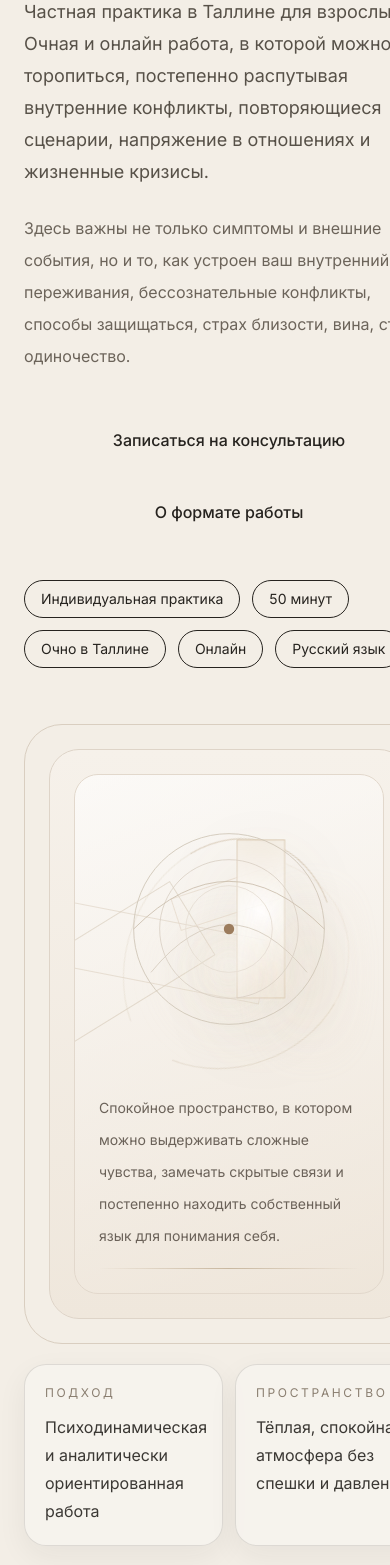
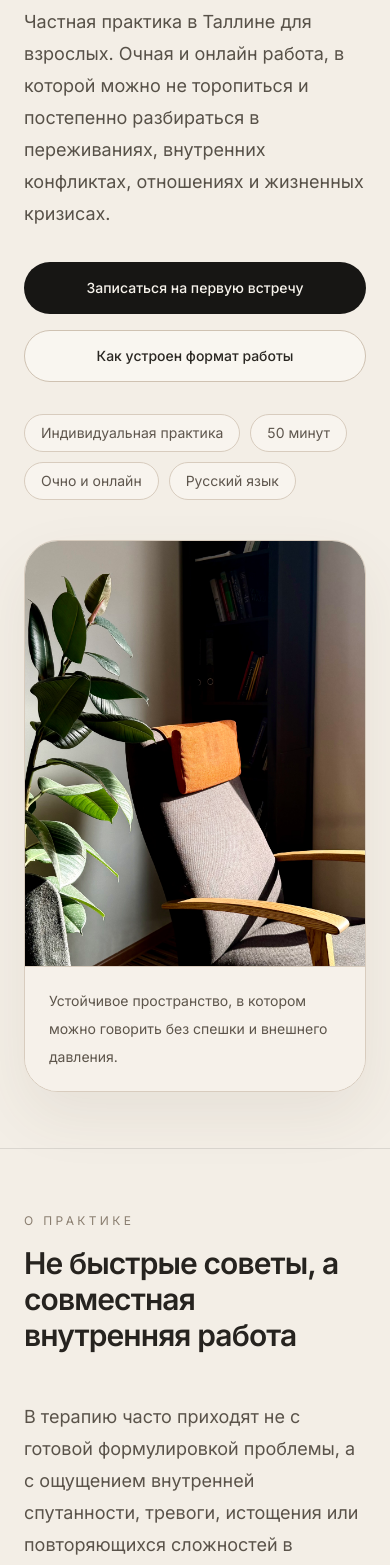
Before and after one commit to surf595/kairos-site, a Next.js app: page / in a window 390 px wide. Shown: the part 432-1997 px from the top of the page. Built offline with nearby package versions, Linux system fonts and the light colour scheme.

Commit message:
Sprint 2: simplify homepage structure and align legal pages

```diff
--- a/app/page.tsx
+++ b/app/page.tsx
@@ -1,5 +1,5 @@
+import Image from "next/image";
 import Link from "next/link";
-import Image from "next/image";
 
 const themes = [
   "Тревога и внутреннее напряжение",
@@ -10,262 +10,127 @@ const themes = [
   "Ощущение, что с вами «что-то не так»",
 ];
 
-const features = [
-  { title: "Индивидуальная практика", value: "Для взрослых" },
-  { title: "Формат встречи", value: "Очно и онлайн" },
-  { title: "Длительность", value: "50 минут" },
-  { title: "Язык работы", value: "Русский" },
-];
+const firstStepItems = [
+  "Вы пишете в удобной форме: через сайт, email или телефон.",
+  "Я отвечаю и предлагаю возможные окна для первой встречи.",
+  "Мы выбираем подходящий формат: очно в Таллине или онлайн.",
+] as const;
 
 export default function HomePage() {
   return (
-    <main className="home-premium bg-[#F3EEE6] text-[#26231F]">
-      <section className="home-hero relative overflow-hidden border-b border-black/10">
-        <div className="hero-light absolute inset-0" />
-        <div className="hero-noise absolute inset-0" />
-
-        <div className="relative mx-auto grid min-h-[calc(100vh-76px)] max-w-7xl items-center gap-14 px-6 py-16 md:px-10 lg:grid-cols-[1.08fr_0.92fr] lg:px-12 lg:py-24">
-          <div className="max-w-3xl fade-in-up">
-            <p className="mb-6 text-xs uppercase tracking-[0.34em] text-[#7A7268]">
-              Kairos Therapy OÜ• частная практика
+    <main className="bg-[#F3EEE6] text-[#26231F]">
+      <section className="border-b border-black/10">
+        <div className="mx-auto grid max-w-7xl gap-10 px-6 py-14 md:px-10 md:py-20 lg:grid-cols-[1.05fr_0.95fr] lg:items-center lg:px-12">
+          <div className="max-w-3xl">
+            <p className="text-xs uppercase tracking-[0.3em] text-[#7A7268]">
+              Kairos Therapy OÜ • частная практика
             </p>
 
-            <h1 className="max-w-4xl text-5xl font-semibold leading-[0.95] tracking-[-0.05em] text-[#171614] sm:text-6xl lg:text-7xl">
-              Психотерапия как пространство для понимания себя
+            <h1 className="mt-5 text-4xl font-semibold leading-tight tracking-[-0.03em] text-[#171614] sm:text-5xl lg:text-6xl">
+              Психотерапия как спокойное пространство для понимания себя
             </h1>
 
-            <div className="mt-8 h-px w-24 bg-[#B7AA96]" />
-
-            <p className="mt-8 max-w-2xl text-lg leading-8 text-[#575148] sm:text-xl">
-              Частная практика в Таллине для взрослых. Очная и онлайн работа, в
-              которой можно не торопиться, постепенно распутывая внутренние
-              конфликты, повторяющиеся сценарии, напряжение в отношениях и
-              жизненные кризисы.
+            <p className="mt-7 max-w-2xl text-lg leading-8 text-[#575148]">
+              Частная практика в Таллине для взрослых. Очная и онлайн работа,
+              в которой можно не торопиться и постепенно разбираться в
+              переживаниях, внутренних конфликтах, отношениях и жизненных
+              кризисах.
             </p>
 
-            <p className="mt-6 max-w-2xl text-base leading-8 text-[#6C645A]">
-              Здесь важны не только симптомы и внешние события, но и то, как
-              устроен ваш внутренний мир: переживания, бессознательные
-              конфликты, способы защищаться, страх близости, вина, стыд и
-              одиночество.
-            </p>
-
-            <div className="mt-10 flex flex-col gap-4 sm:flex-row">
+            <div className="mt-8 flex flex-col gap-4 sm:flex-row">
               <Link
                 href="/contacts"
-                className="hp-btn hp-btn-primary inline-flex h-14 items-center justify-center rounded-full px-8 text-base font-medium"
+                className="inline-flex h-13 items-center justify-center rounded-full bg-[#171614] px-7 text-sm font-medium text-[#F7F3EC] transition hover:bg-[#27231F]"
               >
-                Записаться на консультацию
+                Записаться на первую встречу
               </Link>
 
               <Link
                 href="/format"
-                className="hp-btn hp-btn-secondary inline-flex h-14 items-center justify-center rounded-full px-8 text-base font-medium"
+                className="inline-flex h-13 items-center justify-center rounded-full border border-[#CFC2B2] bg-[#FBF8F3]/85 px-7 text-sm font-medium text-[#2A2722] transition hover:border-[#B8A893]"
               >
-                О формате работы
+                Как устроен формат работы
               </Link>
             </div>
 
-            <div className="mt-10 flex flex-wrap gap-3">
-              {[
-                "Индивидуальная практика",
-                "50 минут",
-                "Очно в Таллине",
-                "Онлайн",
-                "Русский язык",
-              ].map((item) => (
+            <div className="mt-8 flex flex-wrap gap-2.5">
+              {["Индивидуальная практика", "50 минут", "Очно и онлайн", "Русский язык"].map(
+                (item) => (
                   <span
                     key={item}
-                  className="hp-chip rounded-full border px-4 py-2 text-sm"
+                    className="rounded-full border border-[#D8CCBE] bg-[#F8F4EE] px-4 py-2 text-sm text-[#5E564D]"
                   >
                     {item}
                   </span>
-              ))}
+                )
+              )}
             </div>
           </div>
 
-          <div className="relative fade-in-up [animation-delay:160ms]">
-            <div className="relative mx-auto max-w-[560px]">
-              <div className="absolute -left-10 top-10 hidden h-40 w-40 rounded-full bg-[#E8DED0] blur-3xl md:block" />
-              <div className="absolute -right-6 bottom-8 hidden h-52 w-52 rounded-full bg-[#D8C7AF]/70 blur-3xl md:block" />
-
-              <div className="glass-panel relative overflow-hidden rounded-[38px] border border-[#D9CEC0] p-6 sm:p-8">
-                <div className="rounded-[30px] border border-[#DED4C8] bg-[linear-gradient(180deg,#F6F1EA_0%,#EFE7DC_100%)] p-6 sm:p-8">
-                  <div className="relative flex min-h-[520px] flex-col justify-between overflow-hidden rounded-[24px] border border-[#E2D8CC] bg-[linear-gradient(160deg,rgba(255,255,255,0.62),rgba(238,229,217,0.72))] p-6 sm:p-7">
-                    <div className="hero-ambient-light absolute inset-0" />
-
-                    <div className="hero-orbit-system absolute inset-x-0 top-[72px] z-0 flex justify-center">
-  <div className="orbit orbit-outer orbit-parallax-slow" />
-  <div className="orbit orbit-middle orbit-parallax-fast" />
-  <div className="orbit orbit-inner orbit-parallax-mid" />
-  <div className="orbit-path orbit-path-one" />
-  <div className="orbit-path orbit-path-two" />
-  <div className="orbit-core" />
-  <div className="orbit-glow" />
-  <div className="orbit-dust orbit-dust-one" />
-  <div className="orbit-dust orbit-dust-two" />
+          <div className="overflow-hidden rounded-[34px] border border-[#D8CCBE] bg-[#F8F4EE] shadow-[0_24px_60px_rgba(92,72,46,0.08)]">
+            <div className="relative aspect-[4/5]">
+              <Image
+                src="/images/cabin/cabin.jpeg"
+                alt="Кабинет психотерапии Kairos Therapy в Таллине"
+                fill
+                className="object-cover"
+                sizes="(max-width: 1024px) 100vw, 44vw"
+                priority
+              />
             </div>
 
-                    <div className="relative flex h-full items-center justify-center">
-<div className="flex h-full items-center justify-center">
-  <svg
-    viewBox="0 0 300 300"
-    className="w-[260px]"
-    xmlns="http://www.w3.org/2000/svg"
-  >
-    <circle cx="150" cy="150" r="110" stroke="#CFC5B7" strokeWidth="1" fill="none"/>
-    <circle cx="150" cy="150" r="80" stroke="#DAD1C5" strokeWidth="1" fill="none"/>
-    <circle cx="150" cy="150" r="50" stroke="#E6DED3" strokeWidth="1" fill="none"/>
-
-    <path
-      d="M40 150 Q150 40 260 150"
-      stroke="#CBBEAD"
-      strokeWidth="1"
-      fill="none"
-    />
-
-    <path
-      d="M60 200 Q150 90 240 200"
-      stroke="#D6CCBF"
-      strokeWidth="1"
-      fill="none"
-    />
-
-    <circle cx="150" cy="150" r="6" fill="#9C7C5D"/>
-  </svg>
-</div>
-</div>
-
-                    <div className="relative z-10 mt-auto max-w-[300px]">
-                      <p className="text-sm leading-8 text-[#6B6259]">
-                        Спокойное пространство, в котором можно выдерживать
-                        сложные чувства, замечать скрытые связи и постепенно
-                        находить собственный язык для понимания себя.
+            <div className="border-t border-[#D8CCBE] bg-[#F6F1EA] px-6 py-5">
+              <p className="text-sm leading-7 text-[#5D554B]">
+                Устойчивое пространство, в котором можно говорить без спешки и
+                внешнего давления.
               </p>
-                      <div className="mt-4 h-px w-full bg-gradient-to-r from-transparent via-[#C8B79F] to-transparent" />
-                    </div>
-                  </div>
-                </div>
-              </div>
-
-              <div className="mt-5 grid grid-cols-2 gap-3">
-                <div className="soft-card rounded-[24px] border border-[#D9CEC0] bg-[#F7F2EB]/80 p-5">
-                  <div className="text-xs uppercase tracking-[0.22em] text-[#8A7E70]">
-                    подход
-                  </div>
-                  <div className="mt-3 text-base leading-7 text-[#3B3834]">
-                    Психодинамическая и аналитически ориентированная работа
-                  </div>
-                </div>
-
-                <div className="soft-card rounded-[24px] border border-[#D9CEC0] bg-[#F7F2EB]/80 p-5">
-                  <div className="text-xs uppercase tracking-[0.22em] text-[#8A7E70]">
-                    пространство
-                  </div>
-                  <div className="mt-3 text-base leading-7 text-[#3B3834]">
-                    Тёплая, спокойная атмосфера без спешки и давления
-                  </div>
-                </div>
-              </div>
             </div>
           </div>
         </div>
       </section>
 
-      <section className="mx-auto max-w-7xl px-6 py-20 md:px-10 lg:px-12">
+      <section className="mx-auto max-w-7xl px-6 py-16 md:px-10 md:py-20 lg:px-12">
         <div className="grid gap-12 lg:grid-cols-[0.9fr_1.1fr] lg:gap-16">
           <div>
             <p className="text-xs uppercase tracking-[0.28em] text-[#8A7E70]">
               О практике
             </p>
             <h2 className="mt-4 text-3xl font-semibold tracking-[-0.03em] sm:text-4xl">
-              Не быстрые советы, а пространство для внутренней работы
+              Не быстрые советы, а совместная внутренняя работа
             </h2>
           </div>
 
-          <div className="space-y-6 text-lg leading-8 text-[#5A534A]">
+          <div className="space-y-5 text-lg leading-8 text-[#5A534A]">
             <p>
-              Иногда человек приходит не с ясным запросом, а с ощущением
-              внутренней спутанности: тревога, истощение, повторяющиеся
-              конфликты, напряжение в отношениях, чувство одиночества,
-              невозможность опереться на себя.
+              В терапию часто приходят не с готовой формулировкой проблемы, а с
+              ощущением внутренней спутанности, тревоги, истощения или повторяющихся
+              сложностей в отношениях.
             </p>
             <p>
-              В терапии мы не только обсуждаем происходящее, но и пытаемся
-              понять, как устроен ваш способ переживать, защищаться, вступать в
-              отношения, выдерживать близость, злость, вину, стыд и зависимость.
-            </p>
-            <p>
-              Такая работа требует времени, внимания и безопасной рамки. Именно
-              поэтому для меня важны и содержание сессии, и само пространство, в
-              котором эта встреча происходит.
+              Мы исследуем не только события, но и то, как устроен ваш способ
+              переживать, защищаться, вступать в отношения, выдерживать близость,
+              вину, стыд и одиночество.
             </p>
           </div>
         </div>
       </section>
-<section className="border-y border-black/10 bg-[#F6F1EA]">
-  <div className="mx-auto max-w-7xl px-6 py-20 md:px-10 lg:px-12">
 
-    <div className="grid gap-12 lg:grid-cols-[0.95fr_1.05fr] lg:items-center">
-
-      <div>
-        <p className="text-xs uppercase tracking-[0.28em] text-[#8A7E70]">
-          Пространство
-        </p>
-
-        <h2 className="mt-4 text-3xl font-semibold tracking-[-0.03em] sm:text-4xl">
-          Кабинет в Таллине
-        </h2>
-
-        <p className="mt-6 max-w-xl text-lg leading-8 text-[#5A534A]">
-          Очная работа проходит в спокойном пространстве, где можно говорить без
-          спешки и внешнего давления. В терапии важна не только беседа, но и
-          сама рамка встречи — место, время и устойчивость пространства.
-        </p>
-
-        <p className="mt-4 max-w-xl text-lg leading-8 text-[#5A534A]">
-          Иногда именно возможность просто быть услышанным в таком месте уже
-          становится началом внутреннего движения.
-        </p>
-
-      </div>
-
-      <div className="overflow-hidden rounded-[34px] border border-[#D8CCBE] bg-[#F8F4EE] shadow-[0_24px_60px_rgba(92,72,46,0.08)]">
-        <div className="relative aspect-[4/5]">
-
-          <Image
-            src="/images/cabin/cabin.jpeg"
-            alt="Кабинет психотерапии Kairos Therapy в Таллине"
-            fill
-            className="object-cover"
-            sizes="(max-width: 1024px) 100vw, 50vw"
-            priority
-          />
-
-        </div>
-
-      </div>
-
-    </div>
-
-  </div>
-</section>
       <section className="border-y border-black/10 bg-[#EFE7DC]">
-        <div className="mx-auto max-w-7xl px-6 py-20 md:px-10 lg:px-12">
+        <div className="mx-auto max-w-7xl px-6 py-16 md:px-10 md:py-20 lg:px-12">
           <div className="flex flex-col gap-4 md:flex-row md:items-end md:justify-between">
             <div>
               <p className="text-xs uppercase tracking-[0.28em] text-[#8A7E70]">
                 С чем я работаю
               </p>
               <h2 className="mt-4 text-3xl font-semibold tracking-[-0.03em] sm:text-4xl">
-                Темы, с которыми чаще всего приходят в терапию
+                Темы, с которыми чаще всего обращаются
               </h2>
             </div>
             <Link
               href="/services"
               className="text-sm text-[#6B6259] underline decoration-[#B7AA96] underline-offset-4"
             >
-              Подробнее о направлениях работы
+              Все направления работы
             </Link>
           </div>
 
@@ -273,7 +138,7 @@ export default function HomePage() {
             {themes.map((theme) => (
               <div
                 key={theme}
-                className="soft-card rounded-[28px] border border-[#D8CCBE] bg-[#F7F2EB]/85 p-6"
+                className="rounded-[28px] border border-[#D8CCBE] bg-[#F7F2EB]/85 p-6"
               >
                 <div className="flex items-start gap-4">
                   <span className="mt-1 inline-block h-2.5 w-2.5 rounded-full bg-[#9C7C5D]" />
@@ -285,88 +150,46 @@ export default function HomePage() {
         </div>
       </section>
 
-      <section className="mx-auto max-w-7xl px-6 py-20 md:px-10 lg:px-12">
-        <div className="grid gap-10 lg:grid-cols-[0.9fr_1.1fr]">
+      <section className="mx-auto max-w-7xl px-6 py-16 md:px-10 md:py-20 lg:px-12">
+        <div className="grid gap-10 lg:grid-cols-[0.95fr_1.05fr]">
           <div>
             <p className="text-xs uppercase tracking-[0.28em] text-[#8A7E70]">
-              Формат работы
+              Первый шаг
             </p>
             <h2 className="mt-4 text-3xl font-semibold tracking-[-0.03em] sm:text-4xl">
-              Рамка, которая помогает выдерживать и понимать процесс
+              Понятный и бережный путь к первой встрече
             </h2>
-            <p className="mt-6 max-w-xl text-lg leading-8 text-[#5A534A]">
-              Сеттинг — это не формальность, а часть терапевтической работы.
-              Постоянство времени, места и рамки помогает постепенно создавать
-              пространство, в котором может возникать доверие и осмысление.
+            <p className="mt-5 max-w-xl text-lg leading-8 text-[#5A534A]">
+              Можно обратиться и без «правильного запроса». На первой встрече мы
+              спокойно проясняем, что сейчас важно именно для вас.
             </p>
           </div>
 
-          <div className="grid gap-4 sm:grid-cols-2">
-            {features.map((item) => (
-              <div
-                key={item.title}
-                className="soft-card rounded-[28px] border border-[#D9CEC0] bg-[#F8F4EE] p-6"
+          <div className="rounded-[30px] border border-[#DACDBE] bg-[#F6F1EA]/90 p-6 md:p-8">
+            <ol className="space-y-3 text-[16px] leading-7 text-[#4F4941]">
+              {firstStepItems.map((item, index) => (
+                <li key={item} className="flex gap-3">
+                  <span className="mt-0.5 inline-flex h-6 w-6 shrink-0 items-center justify-center rounded-full border border-[#CCBCA7] text-xs font-medium text-[#6E5C49]">
+                    {index + 1}
+                  </span>
+                  <span>{item}</span>
+                </li>
+              ))}
+            </ol>
+
+            <div className="mt-7 flex flex-col gap-3 sm:flex-row">
+              <Link
+                href="/contacts"
+                className="inline-flex h-12 items-center justify-center rounded-full bg-[#171614] px-6 text-sm font-medium text-[#F7F3EC] transition hover:bg-[#27231F]"
               >
-                <div className="text-sm uppercase tracking-[0.18em] text-[#8A7E70]">
-                  {item.title}
-                </div>
-                <div className="mt-3 text-xl font-medium text-[#24211E]">
-                  {item.value}
-                </div>
-              </div>
-            ))}
-          </div>
-        </div>
-      </section>
-
-      <section className="border-t border-black/10 bg-[#EDE4D7]">
-        <div className="mx-auto max-w-7xl px-6 py-20 md:px-10 lg:px-12">
-          <div className="glass-panel overflow-hidden rounded-[36px] border border-[#D4C7B7] p-8 md:p-12">
-            <div className="grid gap-10 lg:grid-cols-[1.1fr_0.9fr] lg:items-center">
-              <div>
-                <p className="text-xs uppercase tracking-[0.28em] text-[#8A7E70]">
-                  Первая встреча
-                </p>
-                <h2 className="mt-4 text-3xl font-semibold tracking-[-0.03em] sm:text-4xl">
-                  Можно прийти и без “правильного запроса”
-                </h2>
-                <p className="mt-6 max-w-2xl text-lg leading-8 text-[#5A534A]">
-                  Нередко человек приходит с ощущением, что ему трудно
-                  объяснить, что именно происходит. Это нормально. Первая встреча
-                  нужна не для того, чтобы сразу всё сформулировать идеально, а
-                  чтобы начать совместно разбираться в происходящем.
-                </p>
-
-                <div className="mt-8 flex flex-col gap-4 sm:flex-row">
+                Связаться и выбрать время
+              </Link>
               <Link
                 href="/faq"
-                    className="hp-btn hp-btn-secondary inline-flex h-14 items-center justify-center rounded-full px-8 text-base font-medium"
+                className="inline-flex h-12 items-center justify-center rounded-full border border-[#CFC2B2] bg-[#FBF8F3]/85 px-6 text-sm font-medium text-[#2A2722] transition hover:border-[#B8A893]"
               >
-                    Читать FAQ
+                Читать вопросы и ответы
               </Link>
-                  <Link
-                    href="/contacts"
-                    className="hp-btn hp-btn-primary inline-flex h-14 items-center justify-center rounded-full px-8 text-base font-medium"
-                  >
-                    Связаться со мной
-                  </Link>
-                </div>
-              </div>
-
-              <div className="rounded-[30px] border border-[#DACDBE] bg-[#F6F1EA]/90 p-6 shadow-[0_24px_60px_rgba(92,72,46,0.08)]">
-                <div className="rounded-[24px] border border-[#E1D6C9] bg-[#FBF8F3] p-6">
-                  <p className="text-sm leading-8 text-[#5D554B]">
-                    «Иногда внешне всё как будто в порядке, но внутри остаётся
-                    чувство, что жить становится всё труднее. В терапии важно не
-                    только облегчение симптома, но и понимание того, как
-                    складывается ваша внутренняя жизнь».
-                  </p>
-                  <div className="mt-6 h-px w-full bg-[#E2D8CC]" />
-                  <p className="mt-4 text-sm uppercase tracking-[0.2em] text-[#8A7E70]">
-                    Kairos Therapy
-                  </p>
-                </div>
-              </div>
             </div>
           </div>
         </div>
```
Also changed, not shown: app/privacy/page.tsx (+76 -82 lines), app/terms/page.tsx (+56 -55 lines). Lines whose indentation alone changed are shown as unchanged.
